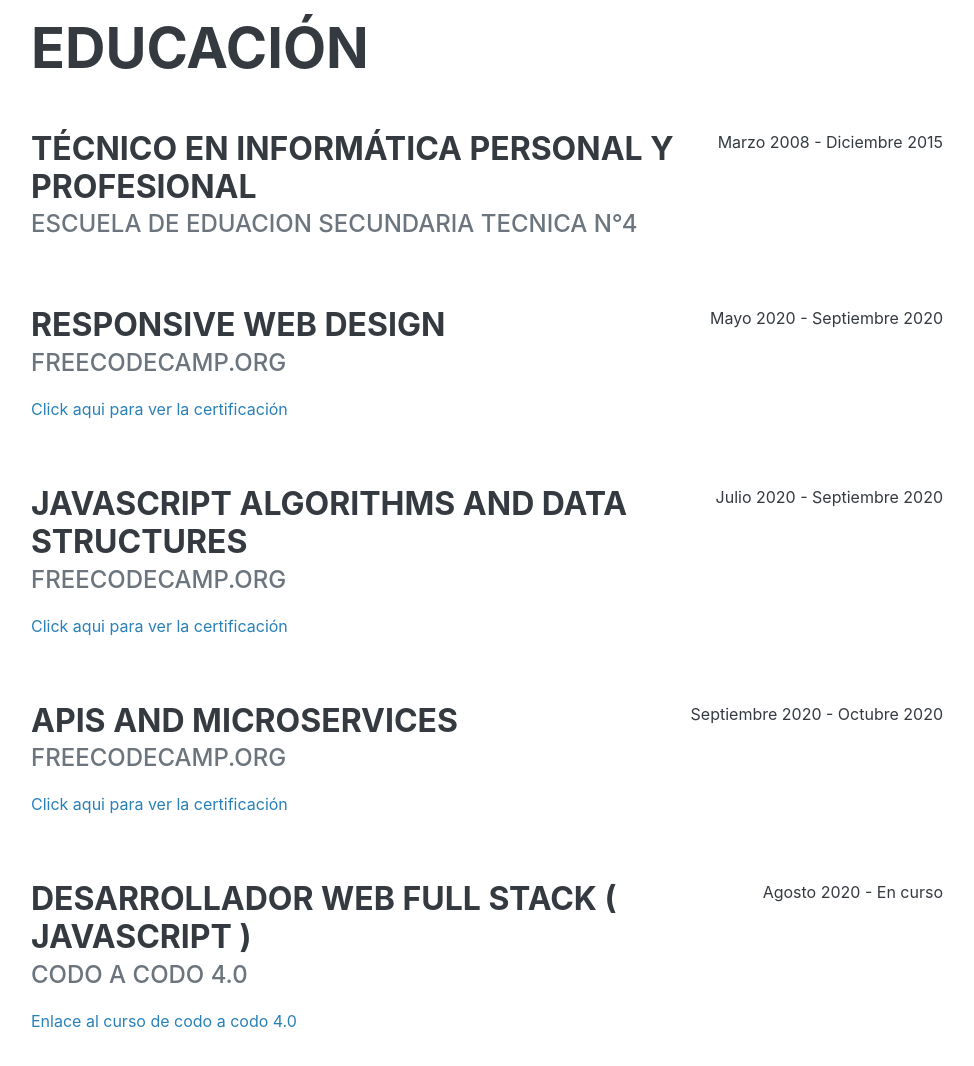
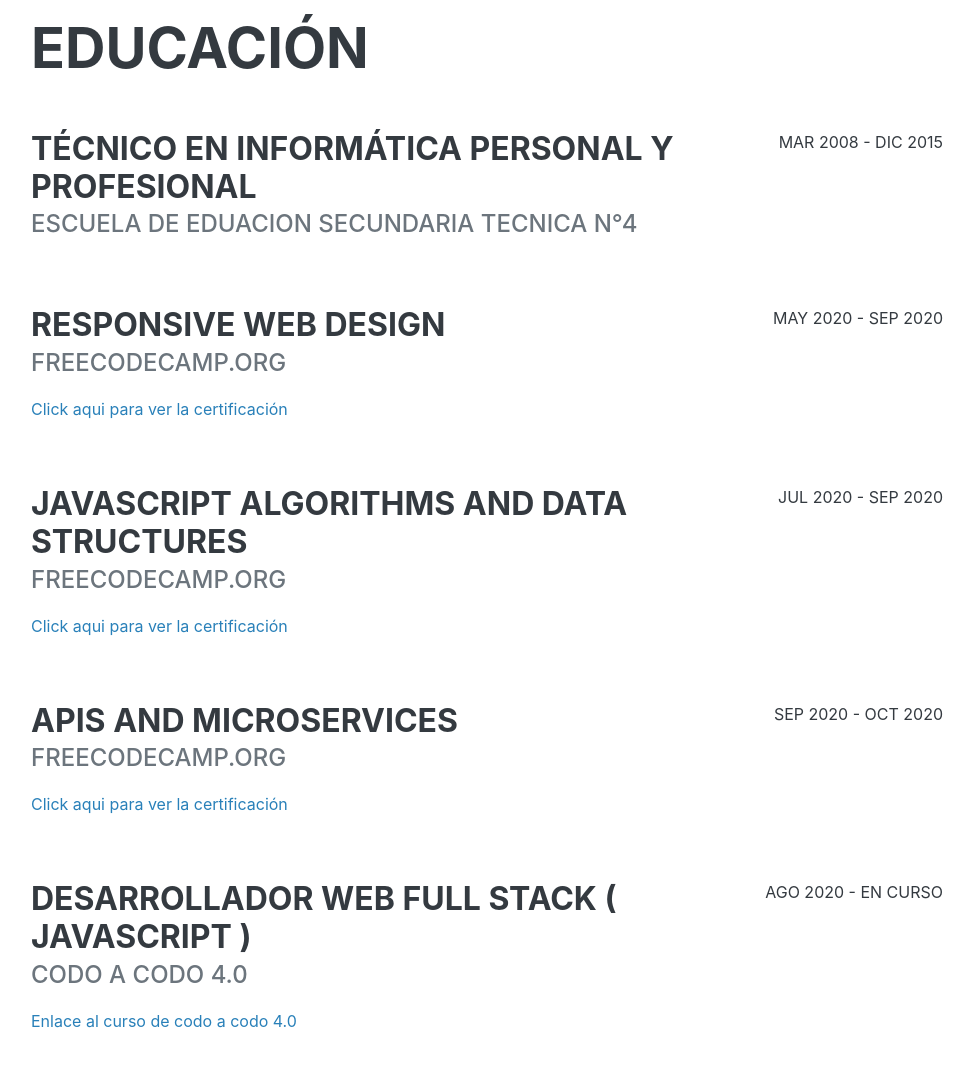
Before and after one commit to Francoveliz/Personal-portfolio, a website built with Parcel: page index.html in a window 1280 px wide. Shown: the part 3640-4706 px from the top of the page, without its empty margins (289-1263 px from the left). Built offline with nearby package versions, Linux system fonts and the light colour scheme; a web font is replaced by a local one.

Commit message:
date format

```diff
--- a/index.html
+++ b/index.html
@@ -272,7 +272,7 @@
             <h3 class="mb-0"> Técnico en informática personal y profesional</h3>
             <div class="subheading mb-3">Escuela de eduacion secundaria tecnica N°4</div>
           </div>
-          <div class="flex-shrink-0"><span class="date-primary">Marzo 2008 - Diciembre 2015</span></div>
+          <div class="flex-shrink-0"><span class="date-primary">Mar 2008 - Dic 2015</span></div>
         </div>
         <!-- section -->
         <div class="d-flex flex-column flex-md-row justify-content-between mb-5">
@@ -283,7 +283,7 @@
                 target="_blank">Click
                 aqui para ver la certificación</a></p>
           </div>
-          <div class="flex-shrink-0"><span class="date-primary">Mayo 2020 - Septiembre 2020</span></div>
+          <div class="flex-shrink-0"><span class="date-primary">May 2020 - Sep 2020</span></div>
         </div>
         <!-- section -->
         <div class="d-flex flex-column flex-md-row justify-content-between mb-5">
@@ -295,7 +295,7 @@
                 target="_blank">Click
                 aqui para ver la certificación</a></p>
           </div>
-          <div class="flex-shrink-0"><span class="date-primary">Julio 2020 - Septiembre 2020</span></div>
+          <div class="flex-shrink-0"><span class="date-primary">Jul 2020 - Sep 2020</span></div>
         </div>
         <!-- section -->
         <div class="d-flex flex-column flex-md-row justify-content-between mb-5">
@@ -306,7 +306,7 @@
                 target="_blank">Click
                 aqui para ver la certificación</a></p>
           </div>
-          <div class="flex-shrink-0"><span class="date-primary">Septiembre 2020 - Octubre 2020</span></div>
+          <div class="flex-shrink-0"><span class="date-primary">Sep 2020 - Oct 2020</span></div>
         </div>
         <!-- section -->
         <div class="d-flex flex-column flex-md-row justify-content-between mb-5">
@@ -317,7 +317,7 @@
                 de codo a codo
                 4.0</a></p>
           </div>
-          <div class="flex-shrink-0"><span class="date-primary">Agosto 2020 - En curso</span></div>
+          <div class="flex-shrink-0"><span class="date-primary">Ago 2020 - En curso</span></div>
         </div>
 
       </div>
```
Also changed, not shown: css/styles.css.
